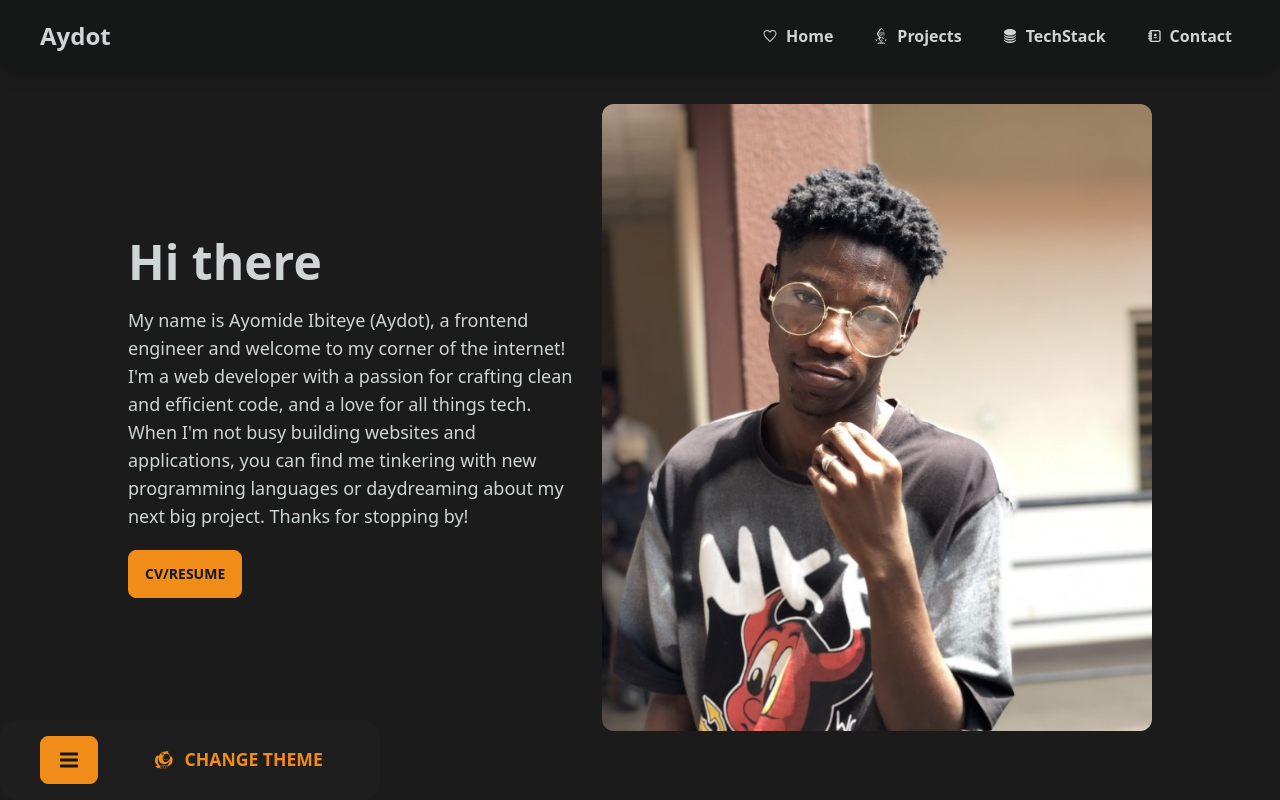
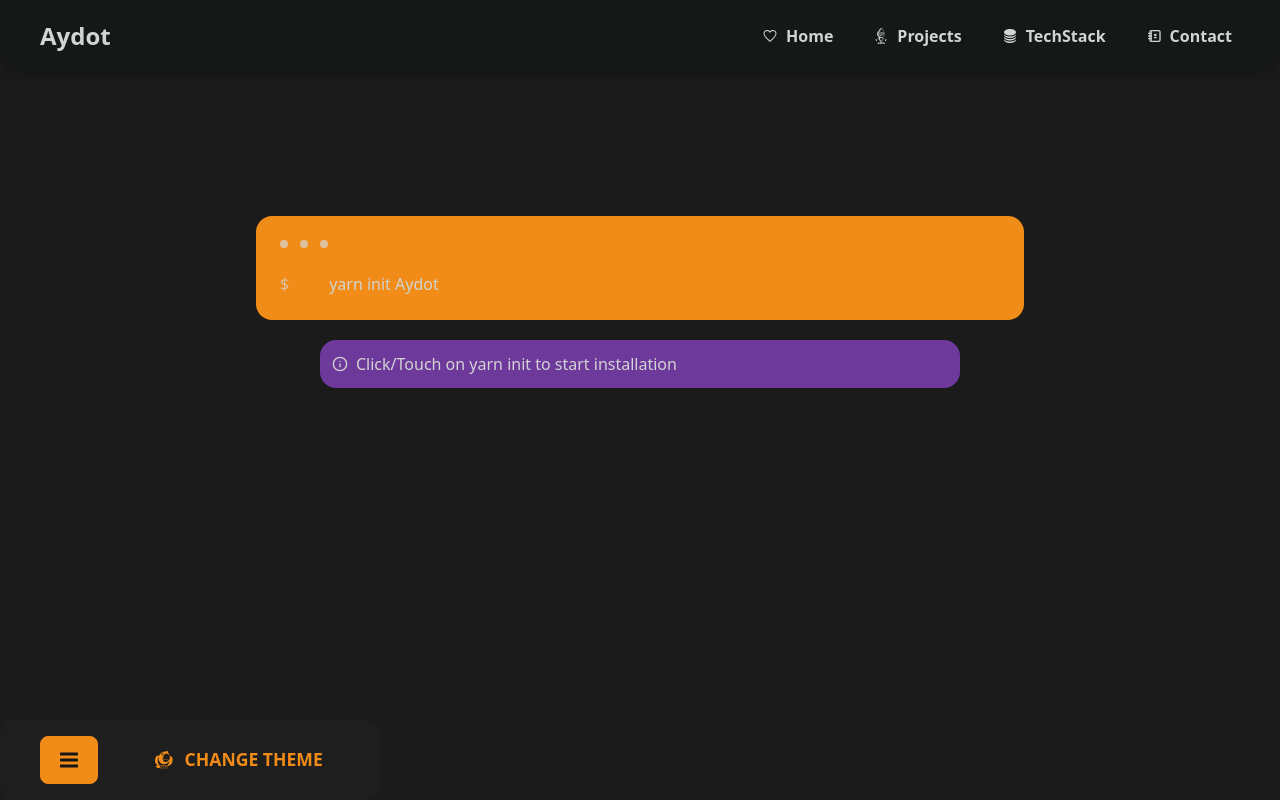
Before and after one commit to Ay7ot/Portfolio-v2, a React (Vite) app: page / in a window 1280 px wide. Shown: the top 800 px of the page. Built offline with nearby package versions, Linux system fonts and the light colour scheme.

Commit message:
Initial finish

```diff
--- a/package.json
+++ b/package.json
@@ -9,10 +9,12 @@
     "preview": "vite preview"
   },
   "dependencies": {
+    "animate.css": "^4.1.1",
     "daisyui": "^2.51.5",
     "firebase": "^9.19.1",
     "nanoid": "^4.0.2",
     "react": "^18.2.0",
+    "react-animation-on-scroll": "^5.1.0",
     "react-dom": "^18.2.0",
     "react-icons": "^4.8.0",
     "react-lazy-load": "^4.0.1",
--- a/src/AppContext.tsx
+++ b/src/AppContext.tsx
@@ -6,6 +6,8 @@ export const AppContext = createContext<AppContextType>({
     theme: 'halloween',
     dispatch: ()=> {},
     themeModal: false,
+    hasStarted: false,
+    shortNav: false
 })
 
 export const useAppContext = () => {
--- a/src/Components/BottomNav.tsx
+++ b/src/Components/BottomNav.tsx
@@ -2,21 +2,36 @@ import {FaThemeisle} from 'react-icons/fa'
 import {GoThreeBars} from 'react-icons/go'
 import Themes from './Themes'
 import { useAppContext } from '../AppContext'
+import ShortNav from './ShortNav'
 
 export default function BottomNav() {
 
-    const {themeModal, dispatch} = useAppContext()
+    const {themeModal, dispatch, shortNav} = useAppContext()
 
     function setThemeModal(){
+        dispatch({
+            type: 'setNoModals'
+        })
         dispatch({
             type: 'setThemeModalTrue',
         })
     }
 
+    function setShortNav(){
+        dispatch({
+            type: 'setNoModals'
+        })
+        dispatch({
+            type: 'setShortNavTrue'
+        })
+    }
+
+    console.log(shortNav)
+
     return (
        <>
         <div className='fixed z-[99999999] bottom-0 left-0 rounded-box flex items-center gap-10 bg-base-200 px-10 py-4'>
-            <div className='text-[1.5rem] btn btn-primary'>
+            <div onClick={(e)=>{e.stopPropagation(); setShortNav();}} className='text-[1.5rem] btn btn-primary'>
                 <GoThreeBars />
             </div>
             <div onClick={(e)=>{e.stopPropagation(); setThemeModal()}} className='flex items-center gap-3 text-primary text-[1.1rem] btn btn-ghost'>
@@ -24,6 +39,7 @@ export default function BottomNav() {
                 <p className='font-semibold'>Change Theme</p>
             </div>
             {themeModal && <div className='transition-all ease-linear delay-150 absolute bottom-20 left-[150px]'><Themes /></div>}
+            {shortNav && <div className='transition-all ease-linear delay-150 absolute bottom-20 left-0'><ShortNav /></div>}
         </div>
        </>
     )
--- a/src/Components/Contact.tsx
+++ b/src/Components/Contact.tsx
@@ -28,7 +28,7 @@ export default function Contact() {
     ]
 
     return (
-        <div id='contact'>
+        <div id='contact' className='py-20'>
             <h2 className='text-center text-neutral-content my-10 text-5xl tracking-wide font-bold'>Contact</h2>
             <div className=' flex flex-col items-center pb-6 md:mx-28 mx-4 p-5 rounded-2xl bg-base-100  '>
                 <p>Open to new and exciting oportunities in the tech space. I'm Looking forward to connect with like and unlike minds. You can reach out to me and say hi. I'll definitely respond.</p>
--- a/src/Components/MainPage.tsx
+++ b/src/Components/MainPage.tsx
@@ -5,21 +5,38 @@ import Projects from './Projects'
 import Footer from './Footer'
 import BottomNav from './BottomNav'
 import TechStack from './TechStack'
+import { useState, useEffect } from 'react';
 import { useAppContext } from '../AppContext'
 import Contact from './Contact'
+import useWindowDimensions from '../windowDimensions'
+import Waiter from './Waiter'
 
 export default function MainPage() {
-    const { theme } = useAppContext()
+    const { theme, hasStarted } = useAppContext()
+    const {width} = useWindowDimensions()
+
+    const [isVisible, setIsVisible] = useState(false);
+
+    useEffect(() => {
+        setIsVisible(true);
+    }, [hasStarted]);
 
     return (
+        <div className={`fade-in ${isVisible ? 'visible' : ''}`}>
             <div data-theme={theme} className='bg-base-300 relative min-h-screen'>
             <Navbar />
+            {hasStarted || width < 768 ?
+            <>
                 <Header />
                 <Projects />
                 <TechStack />
                 <Contact />
+                <Footer />
+            </>:
+            <Waiter />
+            }
             <BottomNav />
-        <Footer />
+            </div>
         </div>
     )
 }
--- /dev/null
+++ b/src/Components/ShortNav.tsx
@@ -0,0 +1,52 @@
+import React, { useEffect, useRef } from 'react'
+import { useAppContext } from '../AppContext';
+import { IoMdHeartEmpty } from 'react-icons/io';
+import { SiCodeproject } from 'react-icons/si';
+import { HiCircleStack } from 'react-icons/hi2';
+import { TiContacts } from 'react-icons/ti';
+
+export default function ShortNav() {
+
+    const {dispatch, shortNav} = useAppContext()
+    const modalRef = useRef<HTMLDivElement>(null)
+
+    useEffect(() => {
+        function handleClickOutside(event: MouseEvent) {
+            event.stopPropagation()
+            if (modalRef.current && !modalRef.current.contains(event.target as Node)) {
+                dispatch({
+                    type: 'setNoModals'
+                })
+            }
+        }
+
+        window.addEventListener("click", handleClickOutside);
+        return () => {
+        window.removeEventListener("click", handleClickOutside);
+        };
+    }, [modalRef, shortNav]);
+
+
+    return (
+        <div ref={modalRef} className='shadow-2xl w-52 rounded-box bg-base-200 text-base-content'>
+            <ul className='p-4 flex flex-col'>
+                <a href='#header' className='flex items-center gap-2 cursor-pointer hover:rounded-lg hover:bg-accent-content p-2'>
+                    <i><IoMdHeartEmpty /></i>
+                    <p>Home</p>
+                </a>
+                <a href='#projects' className='flex items-center gap-2 cursor-pointer hover:rounded-lg hover:bg-accent-content p-2'>
+                    <i><SiCodeproject /></i>
+                    <p>Projects</p>
+                </a>
+                <a href='#techstack' className='flex items-center gap-2 cursor-pointer hover:rounded-lg hover:bg-accent-content p-2'>
+                    <i><HiCircleStack /></i>
+                    <p>TechStack</p>
+                </a>
+                <a href='#contact' className='flex items-center gap-2 cursor-pointer hover:rounded-lg hover:bg-accent-content p-2'>
+                    <i><TiContacts /></i>
+                    <p>Contact</p>
+                </a>
+            </ul>
+        </div>
+    )
+}
--- /dev/null
+++ b/src/Components/Waiter.tsx
@@ -0,0 +1,75 @@
+import { FiInfo } from 'react-icons/fi';
+import { useAppContext } from '../AppContext';
+import { useState } from 'react';
+
+export default function Waiter() {
+    const { dispatch } = useAppContext();
+    const [isHidden, setIsHidden] = useState(false);
+    const [hideOther, setHideOther] = useState(false)
+    const [hideone, setHideOne] = useState(true)
+    const [hidetwo, setHideTwo] = useState(true)
+
+    function isStarting() {
+        setHideOther(true)
+
+        setTimeout(()=>{
+            setHideOne(false)
+        }, 1000)
+
+        setTimeout(()=>{
+            setHideTwo(false)
+        }, 2000)
+
+        setTimeout(() => {
+            dispatch({
+                type: 'setHasStarted',
+            });
+        setIsHidden(true);
+        }, 3000);
+    }
+
+    function Circles(){
+        return (
+            <div className='flex gap-3'>
+                <div className="bg-[#d5d5d5b9] rounded-full h-2 w-2"></div>
+                <div className="bg-[#d5d5d5b9] rounded-full h-2 w-2"></div>
+                <div className="bg-[#d5d5d5b9] rounded-full h-2 w-2"></div>
+            </div>
+        )
+    }
+
+    return (
+        <div
+        className={`ease-in transition-all duration-200 ${
+            isHidden ? 'opacity-0 pointer-events-none' : ''
+        }`}
+        >
+            <div
+                onClick={isStarting}
+                className="bg-primary mt-36 mx-56 lg:mx-64 min-h-[100px] rounded-box cursor-pointer p-6"
+            >
+                <Circles />
+                <div className='flex items-center gap-10 mt-6'>
+                    <span className='text-[#d5d5d5b9]'>$</span>
+                    <p className='text-neutral-content'>yarn init Aydot</p>
+                </div>
+                {!hideone &&
+                    <div className='flex items-center gap-10 mt-6'>
+                        <span className='text-[#d5d5d5b9]'>$</span>
+                        <p className='text-accent'>installing</p>
+                    </div>
+                }
+                {!hidetwo &&
+                    <div className='flex items-center gap-10 mt-6'>
+                        <span className='text-[#d5d5d5b9]'>$</span>
+                        <p className='text-success'>done!</p>
+                    </div>
+                }
+            </div>
+            <div className={`${hideOther ? 'hidden' : ''} flex items-center gap-2 mx-auto text-center mt-5 w-2/3 lg:w-1/2 bg-secondary rounded-box p-3`}>
+                <FiInfo />
+                <p>Click/Touch on yarn init to start installation</p>
+            </div>
+        </div>
+    );
+}
--- a/src/Types/types.ts
+++ b/src/Types/types.ts
@@ -11,6 +11,8 @@ export type AppContextType = {
     theme: string;
     dispatch: React.Dispatch<AppActionType>;
     themeModal: boolean;
+    hasStarted: boolean;
+    shortNav: boolean;
 }
 
 export type AppActionType = {
--- a/src/index.css
+++ b/src/index.css
@@ -9,3 +9,12 @@ html {
 .no-scrollbar::-webkit-scrollbar{
     display: none;
 }
+
+.fade-in {
+    opacity: 0;
+    transition: opacity 1s ease-in-out;
+}
+
+.visible {
+    opacity: 1;
+}
--- a/src/reducer.ts
+++ b/src/reducer.ts
@@ -15,13 +15,25 @@ export function appReducer(state: AppContextType, action: AppActionType){
         case 'setNoModals':
             return {
                 ...state,
-                themeModal: false
+                themeModal: false,
+                shortNav: false,
+                navModal: false
             }
         case 'setNavModalTrue':
             return {
                 ...state,
                 navModal: true
             }
+        case 'setShortNavTrue':
+            return {
+                ...state,
+                shortNav: true
+            }
+        case 'setHasStarted':
+            return {
+                ...state,
+                hasStarted: true
+            }
         default : return state
     }
 }
--- /dev/null
+++ b/src/windowDimensions.ts
@@ -0,0 +1,24 @@
+import { useState, useEffect } from 'react';
+
+function getWindowDimensions() {
+  const { innerWidth: width, innerHeight: height } = window;
+  return {
+    width,
+    height
+  };
+}
+
+export default function useWindowDimensions() {
+  const [windowDimensions, setWindowDimensions] = useState(getWindowDimensions());
+
+  useEffect(() => {
+    function handleResize() {
+      setWindowDimensions(getWindowDimensions());
+    }
+
+    window.addEventListener('resize', handleResize);
+    return () => window.removeEventListener('resize', handleResize);
+  }, []);
+
+  return windowDimensions;
+}
```
Also changed, not shown: 1 other file (tests, documents, lock files or other folders). Lines whose indentation alone changed are shown as unchanged.
